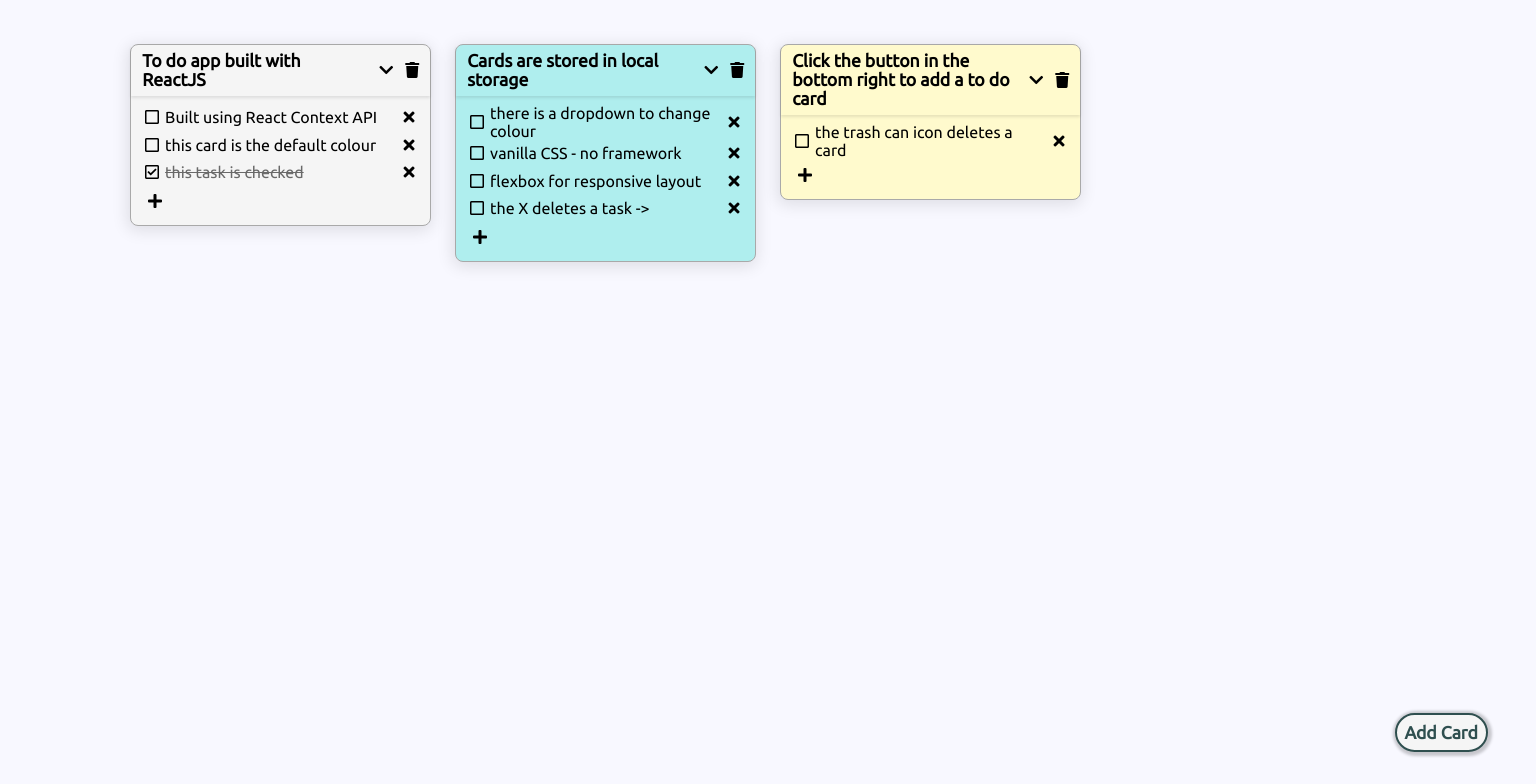
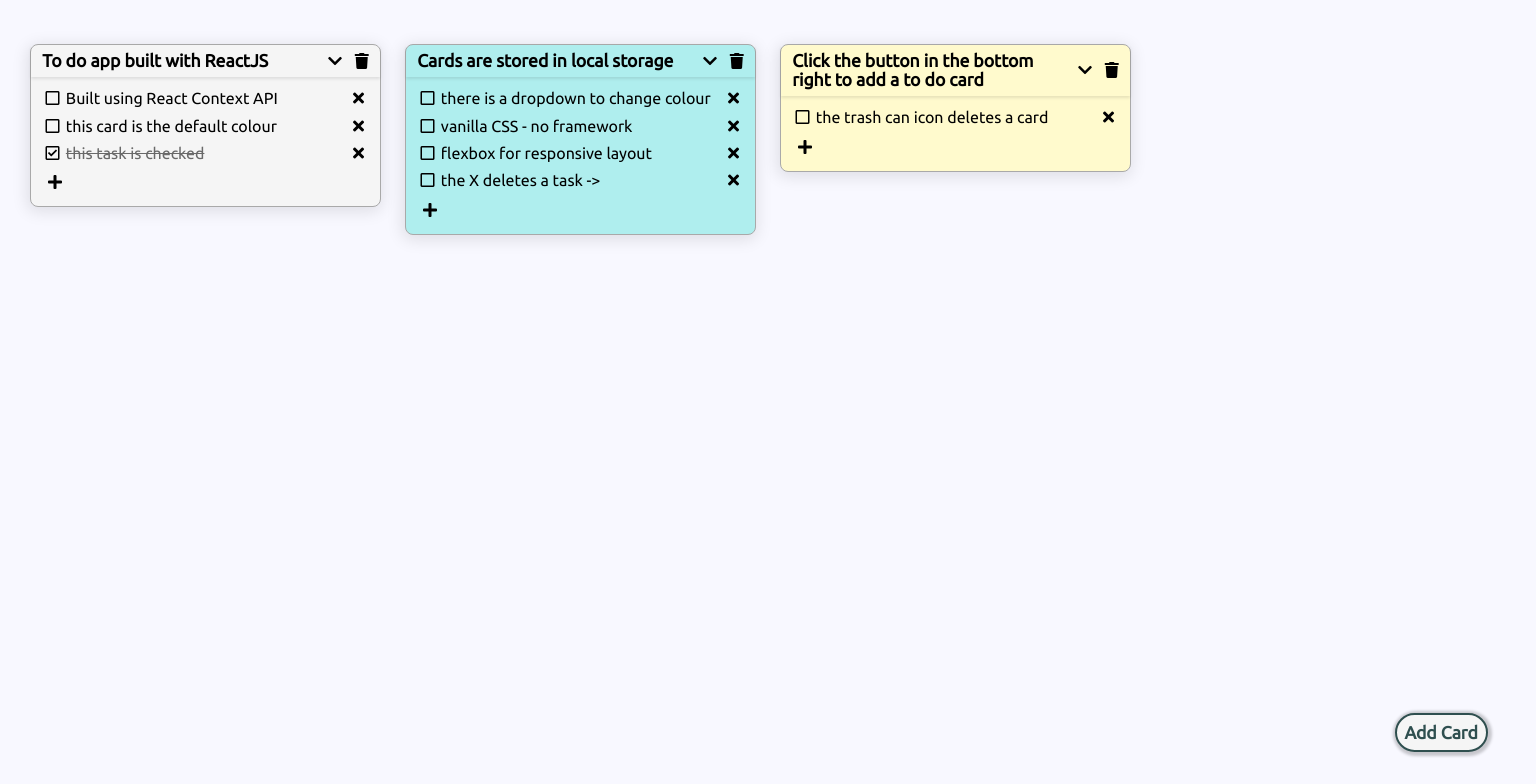
Before and after one commit to bushblade/react-todos-mark2, a React (Create React App) app: page / in a window 1536 px wide. Shown: the top 784 px of the page. Built offline with nearby package versions, Linux system fonts and the light colour scheme.

Commit message:
more space on large screens

```diff
--- a/src/App.css
+++ b/src/App.css
@@ -51,7 +51,7 @@ body {
 @media (min-width: 1400px) {
   .App {
     margin: 2rem auto;
-    max-width: 1300px;
+    max-width: 1500px;
   }
   .column {
     width: 25%;
```
